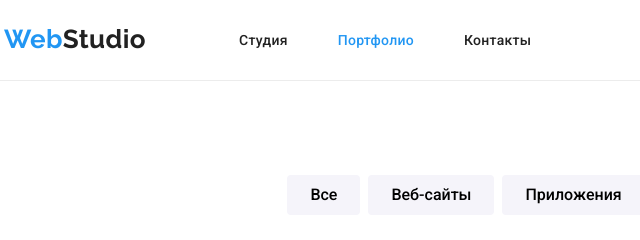
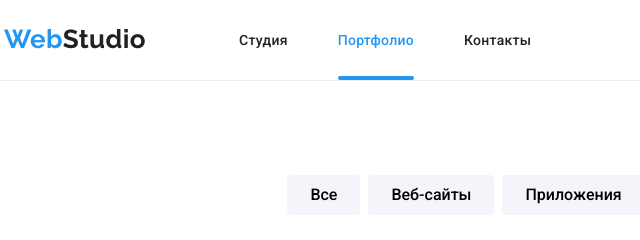
Before and after one commit to DmytroVadimov/goit-markup-hw-05, a plain HTML site: page portfolio.html in a window 1280 px wide. Shown: the top 240 px of the page, 51-691 px from the left. Drawn offline with nearby package versions, Linux system fonts and the light colour scheme.

Commit message:
hw_5_underline

```diff
--- a/css/styles.css
+++ b/css/styles.css
@@ -106,6 +106,21 @@ img {
 
 .header-link.current {
     color: var(--act-link-txt);
+    }
+
+.current {
+    position: relative;
+}
+
+.current::after {
+    position: absolute;
+    content: '';
+    width: 100%;
+    height: 4px;
+    border-radius: 2px;
+    left: 0px;
+    bottom: 0px;
+    background-color: #2196F3;
 }
 
 .header-link:hover,
```
